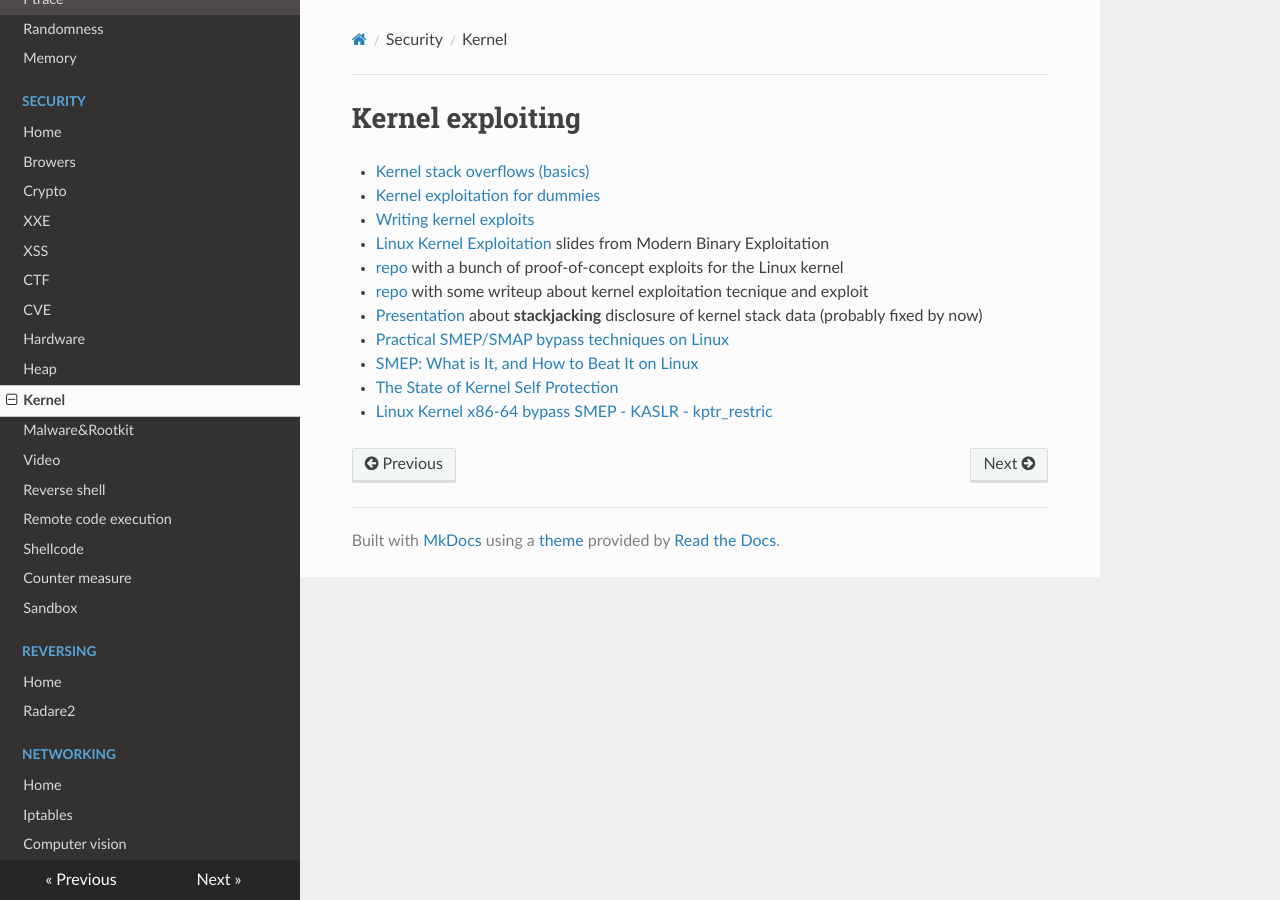
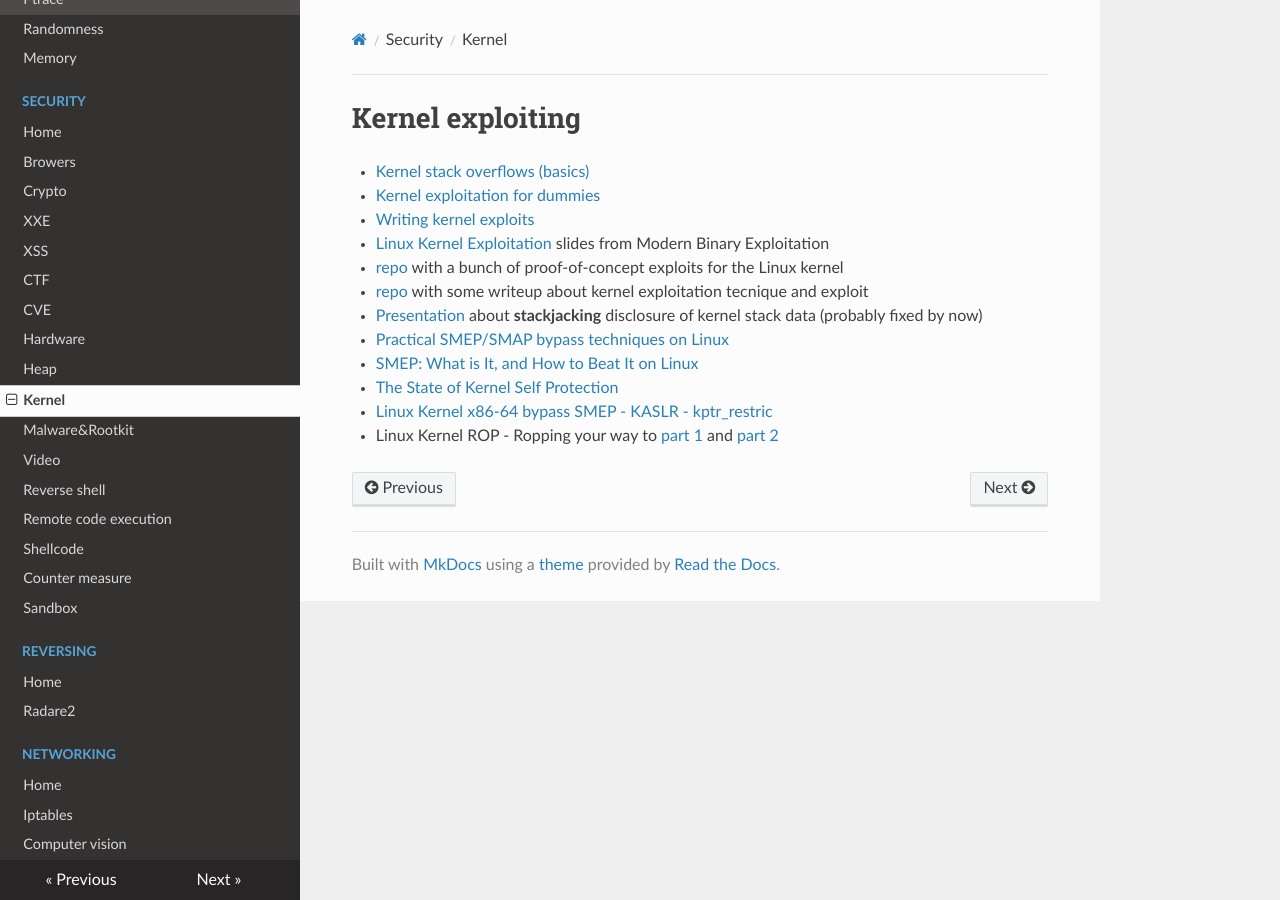
Before and after one commit to gipi/low-level, an MkDocs documentation site: the page built from docs/security/kernel.md, in a window 1280 px wide. Built offline with MkDocs 1.6.1, drawn with Linux system fonts in a browser that asks for light colours; nearby versions of some CDN libraries; old or Windows-style settings are respelled for this version of MkDocs.

Commit message:
Update kernel.md

```diff
--- a/docs/security/kernel.md
+++ b/docs/security/kernel.md
@@ -12,3 +12,4 @@
  - [SMEP: What is It, and How to Beat It on Linux](http://vulnfactory.org/blog/2011/06/05/smep-what-is-it-and-how-to-beat-it-on-linux/)
  - [The State of Kernel Self Protection](https://outflux.net/slides/2018/lca/kspp.pdf)
  - [Linux Kernel x86-64 bypass SMEP - KASLR - kptr_restric](http://blackbunny.io/linux-kernel-x86-64-bypass-smep-kaslr-kptr_restric/)
+ - Linux Kernel ROP - Ropping your way to [part 1](https://www.trustwave.com/Resources/SpiderLabs-Blog/Linux-Kernel-ROP---Ropping-your-way-to---(Part-1)/) and [part 2](https://www.trustwave.com/Resources/SpiderLabs-Blog/Linux-Kernel-ROP---Ropping-your-way-to---(Part-2)/)
```
